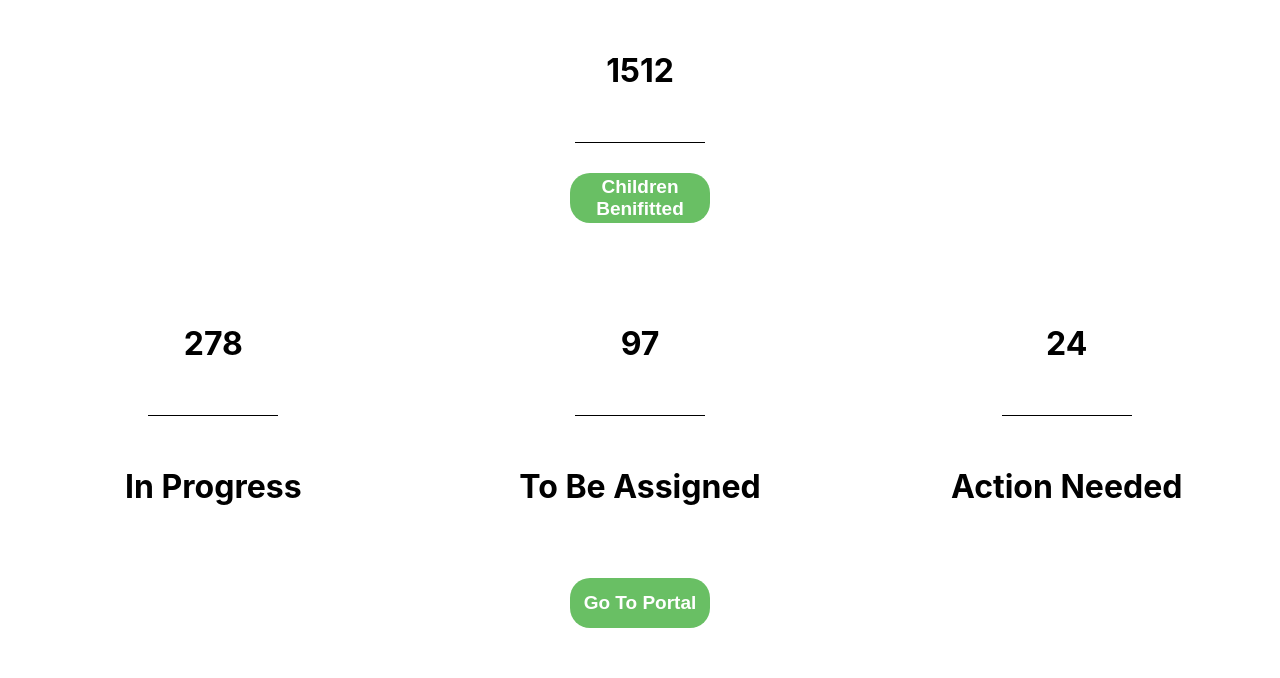
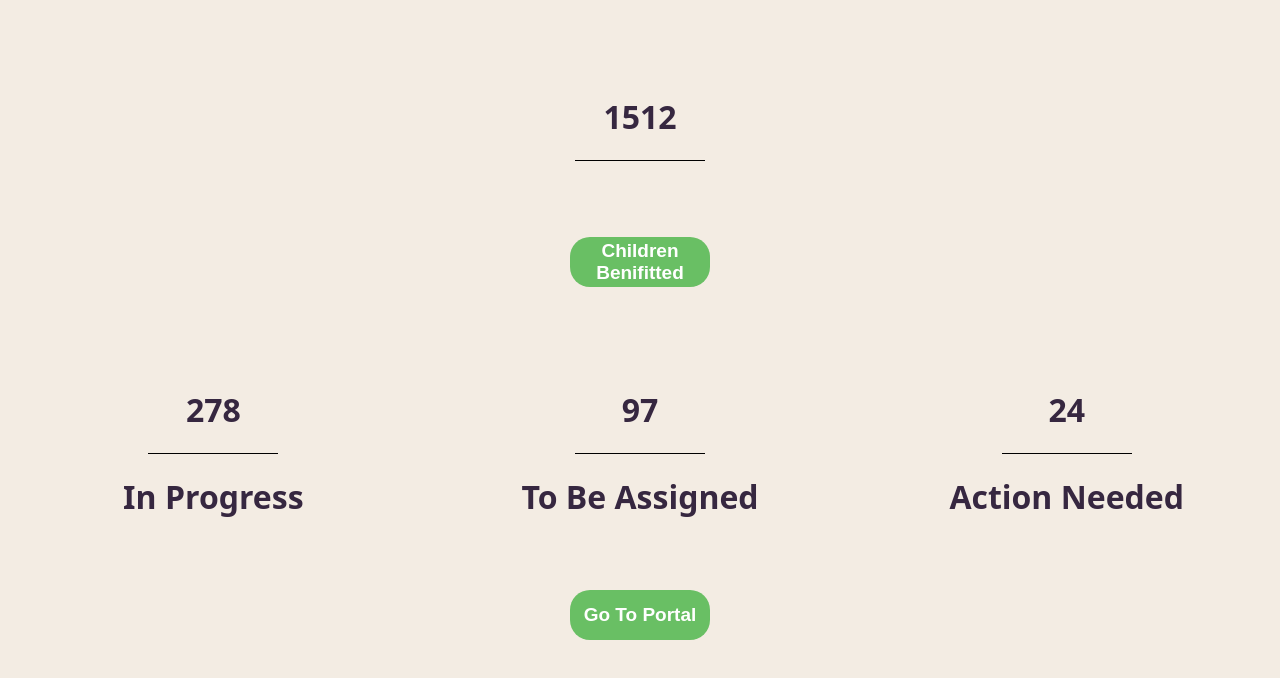
Before and after one commit to tanyaarora2/Team4-CodeToGive, a React (Create React App) app in the folder Frontend/: page /MgmtLandingPage in a window 1280 px wide. Shown: the top 678 px of the page. Built offline with nearby package versions, Linux system fonts and the light colour scheme.

Commit message:
Added Logo

```diff
--- a/Frontend/src/components/Navbar/Navbar.css
+++ b/Frontend/src/components/Navbar/Navbar.css
@@ -91,3 +91,10 @@
     margin-bottom: 10px;
   }
 }
+
+.bal-asha-logo {
+  margin-right: 77%;
+  margin-top: 9px;
+  height: 60px;
+  width: 110px;
+}
--- a/Frontend/src/components/Navbar/Navbar.js
+++ b/Frontend/src/components/Navbar/Navbar.js
@@ -15,6 +15,7 @@ function Navbar() {
   return (
     <>
       <nav className="home-navbar">
+            <img className="bal-asha-logo" src={require("../../images/BalAshaLogo.png")}></img>
         <div className="navbar-container">
           <div className="NavBtn Navbtnlink">
             <button className="dropdown-button" onClick={toggleDropdown2}>
--- a/Frontend/src/scenes/Mgmt/MgmtLandingPage.css
+++ b/Frontend/src/scenes/Mgmt/MgmtLandingPage.css
@@ -40,3 +40,11 @@
   background-color: Rgb(105, 191, 100);
   height: 50px; /* Set the desired height for the container */
 }
+
+.mgmt-dashboard {
+  height: 100vh;
+  width: 100vw;
+  background-color: rgb(243, 236, 227);
+  color: #362740;
+  font-family:system-ui, -apple-system, BlinkMacSystemFont, 'Segoe UI', Roboto, Oxygen, Ubuntu, Cantarell, 'Open Sans', 'Helvetica Neue', sans-serif;
+}
--- a/Frontend/src/scenes/Mgmt/MgmtLandingPage.js
+++ b/Frontend/src/scenes/Mgmt/MgmtLandingPage.js
@@ -3,13 +3,17 @@ import "./MgmtLandingPage.css";
 import { NavBtnLink } from "../../components/Navbar/NavbarELements";
 function MgmtLandingPage() {
   return (
-    <div>
+    <div className="mgmt-dashboard">
       <div className="row">
         <div className="MgmtBoxes">
           {/* <div className="content"> </div> */}
+          <br></br>
+          <br></br>
           <h1>1512</h1>
+          {/* <br></br> */}
+          <div className="line"></div>
           <br></br>
-          <div className="line"></div>
+          <br></br>
           <br></br>
           <button className="gotoportal">
             <NavBtnLink to="/CompletedCases">Children Benifitted</NavBtnLink>
@@ -21,25 +25,25 @@ function MgmtLandingPage() {
       <div className="row">
         <div className="MgmtBoxes">
           <h1>278</h1>
-          <br></br>
+          {/* <br></br> */}
           <div className="line"></div>
-          <br></br>
+          {/* <br></br> */}
           <h1>In Progress</h1>
           {/* <p>In Progress</p> */}
         </div>
         <div className="MgmtBoxes">
           <h1>97</h1>
-          <br></br>
+          {/* <br></br> */}
           <div className="line"></div>
-          <br></br>
+          {/* <br></br> */}
           <h1>To Be Assigned</h1>
           {/* <p>To Be Assigned</p> */}
         </div>
         <div className="MgmtBoxes">
           <h1>24</h1>
-          <br></br>
+          {/* <br></br> */}
           <div className="line"></div>
-          <br></br>
+          {/* <br></br> */}
           <h1>Action Needed</h1>
           {/* <p>Action Needed</p> */}
         </div>
```
Also changed, not shown: Frontend/src/images/BalAshaLogo.png (added).
